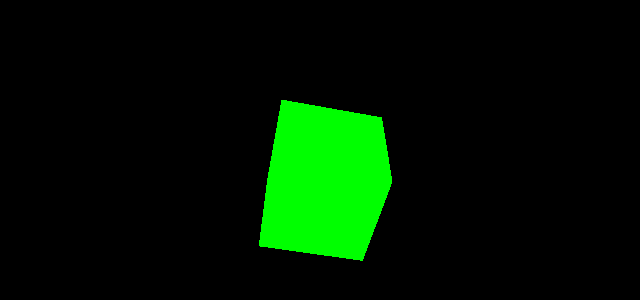
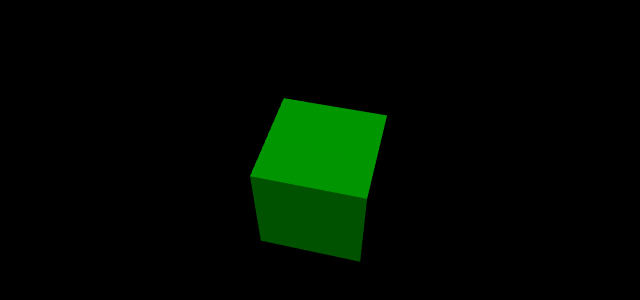
Before and after one commit to jkufa/threejs-example, a website built with Vite: page index.html in a window 1280 px wide. Shown: the part 220-520 px from the top of the page, without its empty margins (318-958 px from the left). Built offline with nearby package versions, Linux system fonts and the light colour scheme.

Commit message:
add css + light

```diff
--- a/index.html
+++ b/index.html
@@ -3,11 +3,10 @@
 	<head>
 		<meta charset="utf-8">
 		<title>My first three.js app</title>
-		<style>
-			body { margin: 0; }
-		</style>
+    <link rel="stylesheet" href="styles.css">
 	</head>
-	<body id='container'>
+	<body>
+    <canvas id="c"></canvas>
 		<script type="module" src="/main.js"></script>
 	</body>
 </html>
--- a/main.js
+++ b/main.js
@@ -1,5 +1,7 @@
 import * as THREE from 'three';
 import WebGL from 'three/addons/capabilities/WebGL.js';
+
+const canvas = document.querySelector('#c');
 
 /**
  *  To actually be able to display anything with three.js, we
@@ -25,17 +27,23 @@ const camera = new THREE.PerspectiveCamera(75, window.innerWidth / window.innerH
  * For example, setSize(window.innerWidth/2, window.innerHeight/2, false)
  * will render your app at half resolution, given that your <canvas> has 100% width and height.
  */
-const renderer = new THREE.WebGLRenderer();
+const renderer = new THREE.WebGLRenderer({antialias: true, canvas}  );
 renderer.setSize(window.innerWidth, window.innerHeight);
 document.body.appendChild(renderer.domElement); // add canvas to DOM
 
 // Cube
 const geometry = new THREE.BoxGeometry(1, 1, 1);
-const material = new THREE.MeshBasicMaterial({ color: 0x00ff00 });
+const material = new THREE.MeshPhongMaterial({ color: 0x00ff00 });
 // A mesh is an object that takes a geometry, and applies a material to it,
 // which we then can insert to our scene, and move freely around.
 const cube = new THREE.Mesh(geometry, material); // combine geometry and material to create a mesh
 scene.add(cube); // add cube to scene
+
+const color = 0xFFFFFF;
+const intensity = 1;
+const light = new THREE.DirectionalLight(color, intensity);
+light.position.set(-1, 2, 4);
+scene.add(light);
 
 camera.position.z = 5; // move camera back so we can see the cube
 
@@ -54,8 +62,8 @@ if ( WebGL.isWebGLAvailable() ) {
 } else {
 
 	const warning = WebGL.getWebGLErrorMessage();
-  console.log(document.getElementById( 'container' ));
-	document.getElementById( 'container' ).appendChild( warning );
+  console.log(document.getElementById('c'));
+	document.getElementById('c').appendChild( warning );
 
 }
 
@@ -64,8 +72,12 @@ function animate() {
 	requestAnimationFrame( animate );
 
   // rotate cube
-  cube.rotation.x += 0.005;
-  cube.rotation.y += 0.01;
+  cube.rotation.x -= 0.005;
+  cube.rotation.y += 0.0075;
+
+  const canvas = renderer.domElement;
+  camera.aspect = canvas.clientWidth / canvas.clientHeight;
+  camera.updateProjectionMatrix();
 
 	renderer.render( scene, camera );
 }
--- /dev/null
+++ b/styles.css
@@ -0,0 +1,10 @@
+body {
+  margin: 0;
+  height: 100%;
+}
+
+#c {
+  height: 100%;
+  width: 100%;
+  display: block;
+}
```
